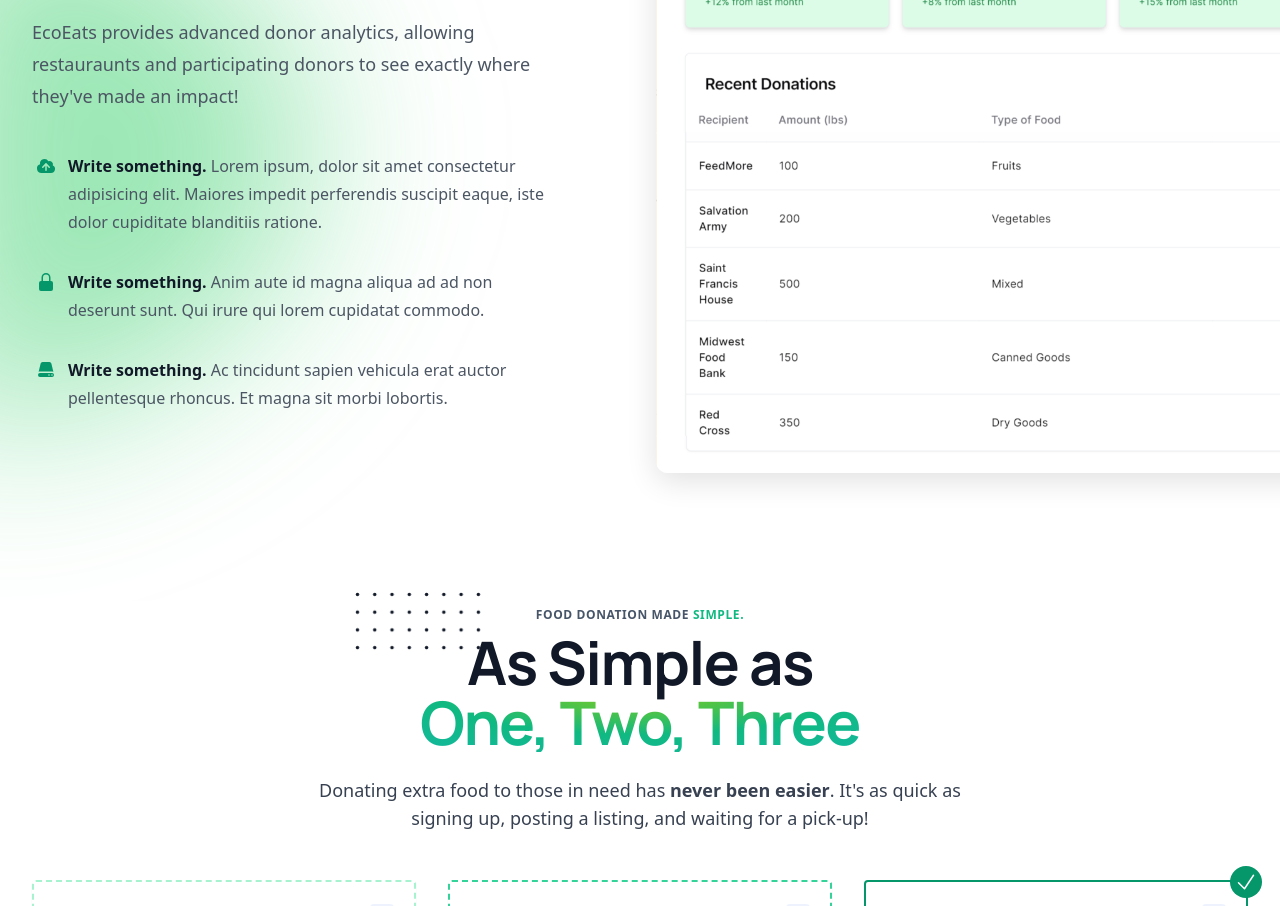
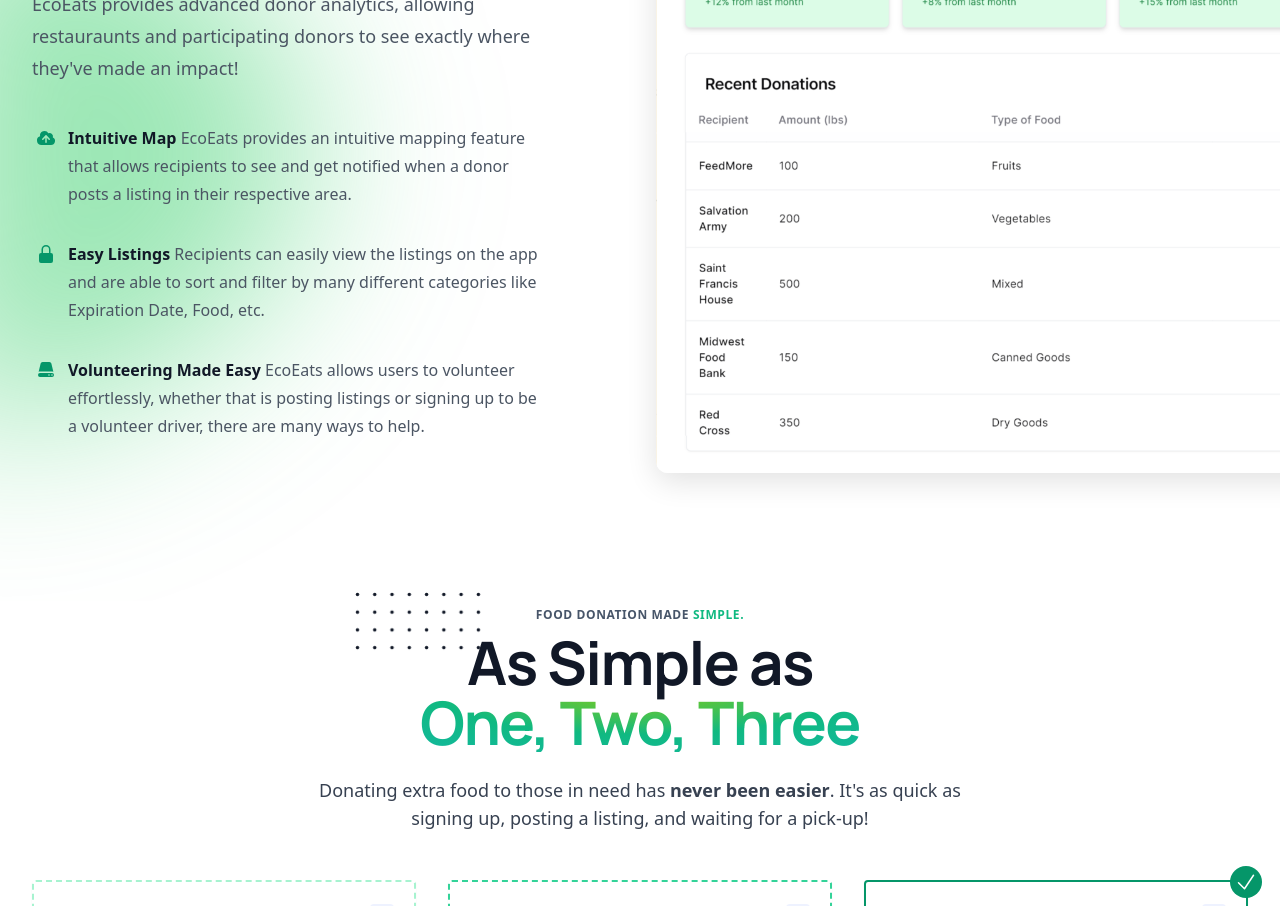
Before and after one commit to PkTheCoda/ecoeats, a React (Vite) app: page / in a window 1280 px wide. Shown: the part 1940-2846 px from the top of the page. Built offline with nearby package versions, Linux system fonts and the light colour scheme.

Commit message:
changed features1 description

```diff
--- a/src/Components/Features1.jsx
+++ b/src/Components/Features1.jsx
@@ -4,19 +4,18 @@ import greenellipse from '../Images/greenellipse.svg'
 
 const features = [
   {
-    name: 'Write something.',
-    description:
-      'Lorem ipsum, dolor sit amet consectetur adipisicing elit. Maiores impedit perferendis suscipit eaque, iste dolor cupiditate blanditiis ratione.',
+    name: 'Intuitive Map',
+    description: 'EcoEats provides an intuitive mapping feature that allows recipients to see and get notified when a donor posts a listing in their respective area.',
     icon: CloudArrowUpIcon,
   },
   {
-    name: 'Write something.',
-    description: 'Anim aute id magna aliqua ad ad non deserunt sunt. Qui irure qui lorem cupidatat commodo.',
+    name: 'Easy Listings',
+    description: 'Recipients can easily view the listings on the app and are able to sort and filter by many different categories like Expiration Date, Food, etc.',
     icon: LockClosedIcon,
   },
   {
-    name: 'Write something.',
-    description: 'Ac tincidunt sapien vehicula erat auctor pellentesque rhoncus. Et magna sit morbi lobortis.',
+    name: 'Volunteering Made Easy',
+    description: 'EcoEats allows users to volunteer effortlessly, whether that is posting listings or signing up to be a volunteer driver, there are many ways to help.',
     icon: ServerIcon,
   },
 ]
```
